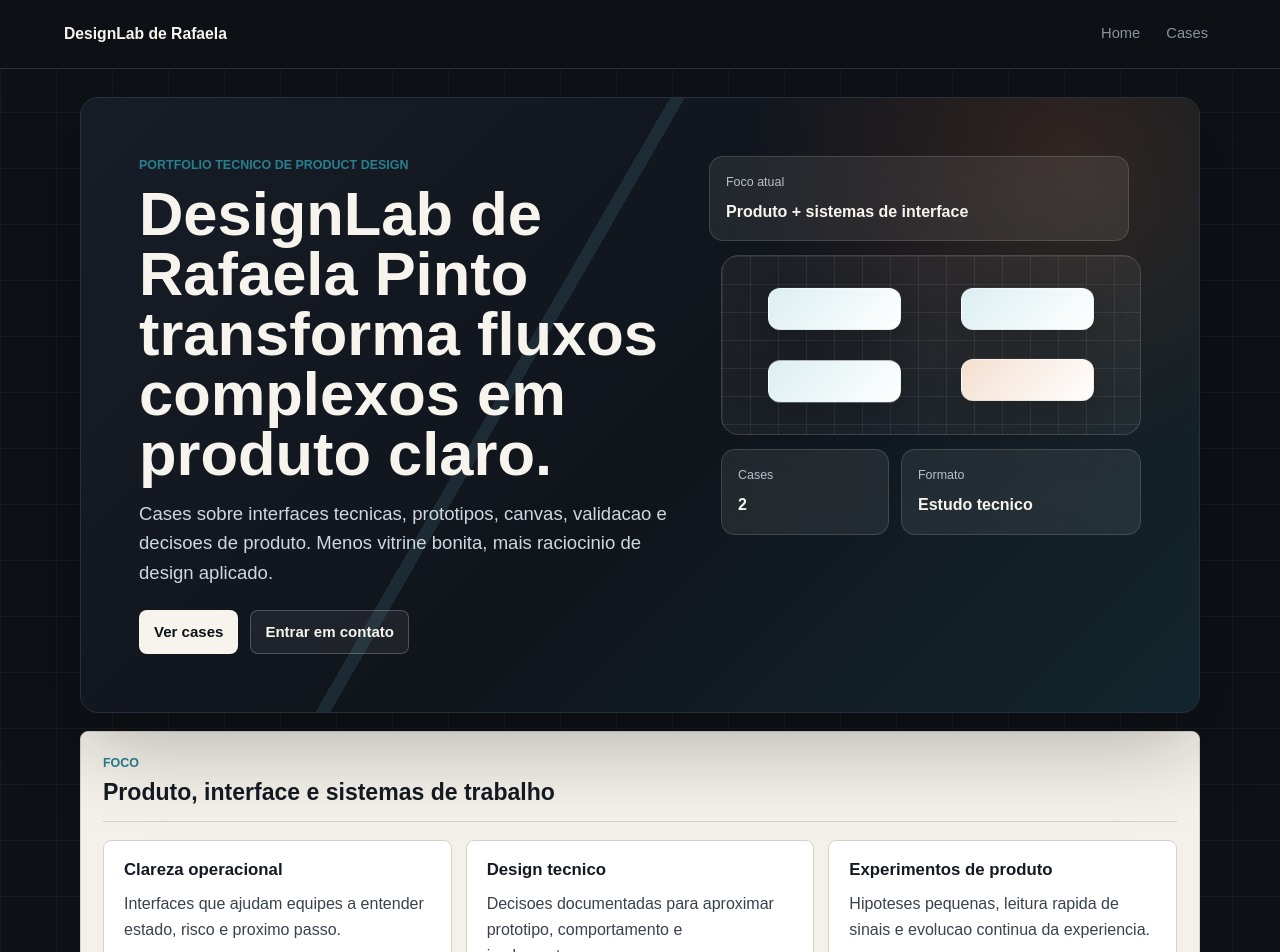
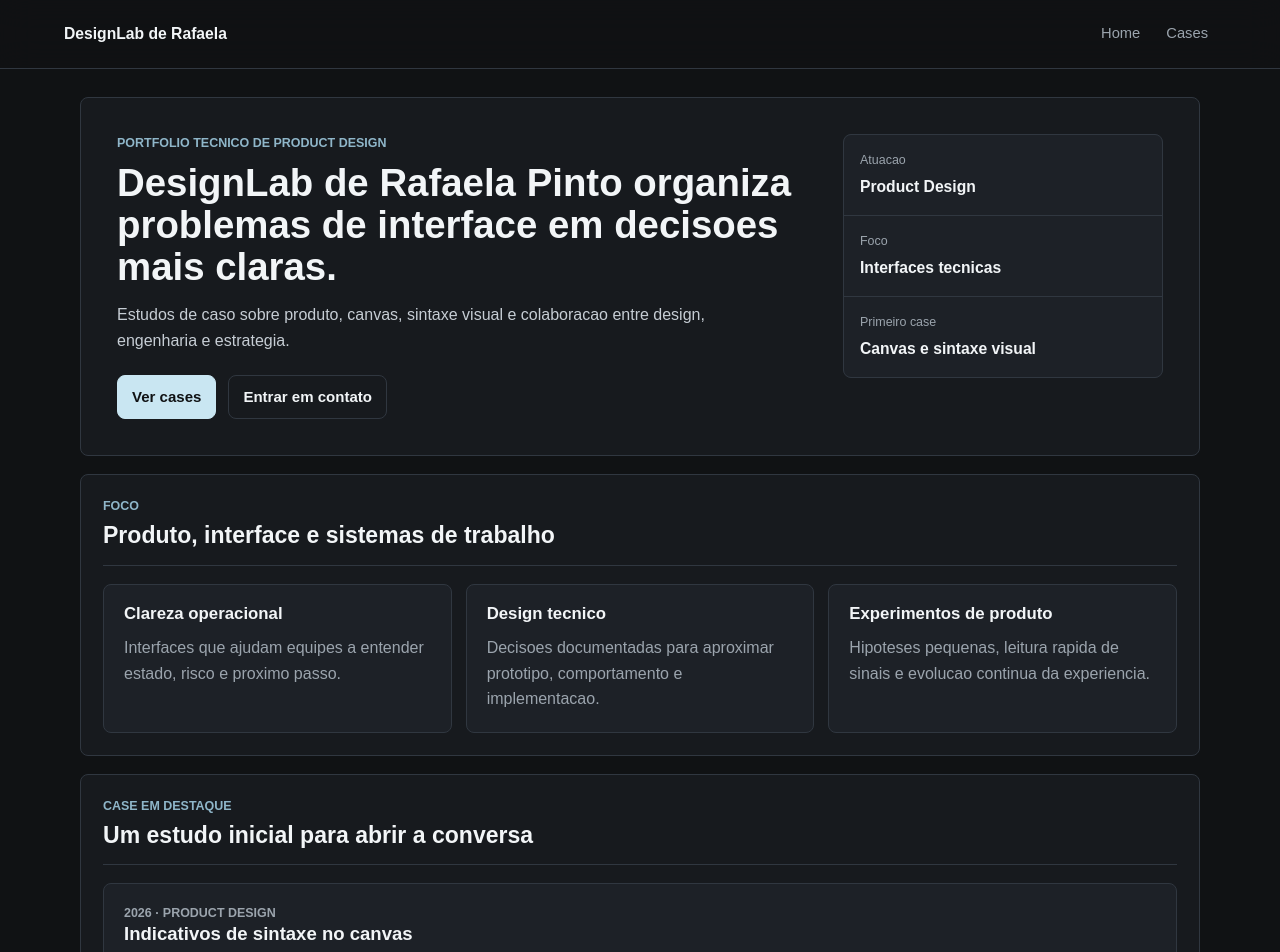
Before and after one commit to rafaelabp/DesignLab, a Next.js app: page / in a window 1280 px wide. Shown: the top 952 px of the page. Built offline with nearby package versions, Linux system fonts and the light colour scheme.

Commit message:
Revert "Redesign portfolio with stronger visual rhythm"
This reverts commit b61364409b6df9815c3db93f412ff46e60fb72ad.

```diff
--- a/app/globals.css
+++ b/app/globals.css
@@ -1,19 +1,16 @@
 :root {
-  --background: #0e1116;
-  --foreground: #f7f4ee;
-  --muted: #8a93a0;
-  --surface: #f4f1ea;
-  --surface-raised: #ffffff;
-  --surface-soft: #151a22;
-  --line: #d8d1c5;
-  --line-dark: #27303b;
-  --accent: #287f8f;
-  --accent-strong: #103f49;
-  --accent-soft: #dceff2;
-  --warm: #c26a3a;
-  --warm-soft: #f4dfd0;
-  --ink-soft: #39424d;
-  --focus: #66c6d6;
+  --background: #101214;
+  --foreground: #f2f5f7;
+  --muted: #9ba4ad;
+  --surface: #171a1e;
+  --surface-raised: #1d2127;
+  --surface-soft: #14171b;
+  --line: #303740;
+  --accent: #8fb6c9;
+  --accent-strong: #c9e6f2;
+  --accent-soft: #172934;
+  --ink-soft: #c6cdd4;
+  --focus: #9fd4ec;
 }
 
 * {
@@ -26,11 +23,7 @@ html {
 
 body {
   margin: 0;
-  background:
-    linear-gradient(90deg, rgb(255 255 255 / 4%) 1px, transparent 1px),
-    linear-gradient(180deg, rgb(255 255 255 / 4%) 1px, transparent 1px),
-    var(--background);
-  background-size: 56px 56px;
+  background: var(--background);
   color: var(--foreground);
   font-family: Arial, Helvetica, sans-serif;
   line-height: 1.6;
@@ -53,7 +46,7 @@ p {
 
 .siteHeader,
 .siteFooter {
-  border-color: var(--line-dark);
+  border-color: var(--line);
   border-style: solid;
   padding: 16px clamp(20px, 5vw, 72px);
 }
@@ -67,7 +60,7 @@ p {
   justify-content: space-between;
   gap: 24px;
   border-width: 0 0 1px;
-  background: color-mix(in srgb, var(--background) 88%, transparent);
+  background: color-mix(in srgb, var(--background) 94%, transparent);
   backdrop-filter: blur(16px);
 }
 
@@ -76,7 +69,7 @@ p {
   justify-content: space-between;
   gap: 16px;
   border-width: 1px 0 0;
-  color: #b9c0c8;
+  color: var(--muted);
 }
 
 .brand {
@@ -98,7 +91,7 @@ p {
 }
 
 .nav a:hover {
-  background: rgb(255 255 255 / 8%);
+  background: var(--surface-raised);
   color: var(--foreground);
 }
 
@@ -121,118 +114,50 @@ p {
   border: 1px solid var(--line);
   border-radius: 8px;
   background: var(--surface);
-  color: #151922;
   padding: 22px;
 }
 
 .heroPanel {
   display: grid;
   align-items: start;
-  grid-template-columns: minmax(0, 1fr) minmax(300px, 420px);
-  gap: clamp(24px, 5vw, 54px);
-  overflow: hidden;
-  border: 1px solid var(--line-dark);
-  border-radius: 18px;
-  background: linear-gradient(135deg, #171d27 0%, #10141b 54%, #13262d 100%);
-  box-shadow: 0 28px 90px rgb(0 0 0 / 28%);
-  padding: clamp(26px, 5vw, 58px);
-  position: relative;
-}
-
-.heroPanel::before {
-  content: "";
-  position: absolute;
-  inset: 0;
-  background:
-    linear-gradient(120deg, transparent 0 40%, rgb(102 198 214 / 12%) 40% 41%, transparent 41% 100%),
-    radial-gradient(circle at 88% 10%, rgb(194 106 58 / 18%), transparent 28%);
-  pointer-events: none;
+  grid-template-columns: minmax(0, 1fr) 320px;
+  gap: 20px;
+  border: 1px solid var(--line);
+  border-radius: 8px;
+  background: var(--surface);
+  padding: clamp(22px, 4vw, 36px);
 }
 
 .heroContent {
   align-self: center;
-  position: relative;
-  z-index: 1;
 }
 
-.heroVisual {
+.heroAside {
   display: grid;
-  gap: 14px;
-  position: relative;
-  z-index: 1;
+  align-self: start;
+  align-content: start;
+  gap: 1px;
+  overflow: hidden;
+  border: 1px solid var(--line);
+  border-radius: 8px;
+  background: var(--line);
 }
 
-.signalCard,
-.signalGrid div {
-  border: 1px solid rgb(255 255 255 / 14%);
-  border-radius: 14px;
-  background: rgb(255 255 255 / 8%);
-  backdrop-filter: blur(12px);
+.heroAside div {
+  display: grid;
+  gap: 3px;
+  background: var(--surface-raised);
   padding: 16px;
 }
 
-.signalCard span,
-.signalGrid span {
-  display: block;
-  color: #b9c0c8;
+.heroAside span {
+  color: var(--muted);
   font-size: 0.78rem;
-  margin-bottom: 6px;
 }
 
-.signalCard strong,
-.signalGrid strong {
+.heroAside strong {
   color: var(--foreground);
-  font-size: 1rem;
-}
-
-.signalCardPrimary {
-  transform: translateX(-12px);
-}
-
-.signalGrid {
-  display: grid;
-  grid-template-columns: 0.7fr 1fr;
-  gap: 12px;
-}
-
-.flowMap {
-  display: grid;
-  grid-template-columns: repeat(2, minmax(0, 1fr));
-  gap: 12px;
-  min-height: 180px;
-  border: 1px solid rgb(255 255 255 / 14%);
-  border-radius: 18px;
-  background:
-    linear-gradient(90deg, rgb(255 255 255 / 7%) 1px, transparent 1px),
-    linear-gradient(180deg, rgb(255 255 255 / 7%) 1px, transparent 1px),
-    rgb(255 255 255 / 5%);
-  background-size: 28px 28px;
-  padding: 22px;
-}
-
-.flowMap span {
-  align-self: center;
-  justify-self: center;
-  width: 74%;
-  height: 42px;
-  border: 1px solid rgb(255 255 255 / 22%);
-  border-radius: 12px;
-  background: linear-gradient(135deg, var(--accent-soft), #ffffff);
-  box-shadow: 0 12px 34px rgb(0 0 0 / 18%);
-  animation: floatCard 5.5s ease-in-out infinite;
-}
-
-.flowMap span:nth-child(2) {
-  animation-delay: 0.4s;
-}
-
-.flowMap span:nth-child(3) {
-  animation-delay: 0.8s;
-}
-
-.flowMap span:nth-child(4) {
-  background: linear-gradient(135deg, var(--warm-soft), #ffffff);
-  animation-delay: 1.2s;
+  font-size: 0.98rem;
 }
 
 .eyebrow {
@@ -251,9 +176,8 @@ h3 {
 }
 
 h1 {
-  max-width: 780px;
-  font-size: clamp(2.25rem, 4.8vw, 4.8rem);
-  line-height: 0.98;
+  max-width: 720px;
+  font-size: clamp(1.9rem, 3vw, 2.8rem);
   letter-spacing: 0;
 }
 
@@ -271,8 +195,8 @@ h3 {
 .heroText {
   max-width: 600px;
   margin-top: 14px;
-  color: #d1d7de;
-  font-size: clamp(1rem, 1.45vw, 1.18rem);
+  color: var(--ink-soft);
+  font-size: 1rem;
 }
 
 .heroActions {
@@ -287,33 +211,22 @@ h3 {
   min-height: 44px;
   align-items: center;
   justify-content: center;
-  border: 1px solid transparent;
+  border: 1px solid var(--line);
   border-radius: 8px;
   padding: 9px 14px;
   font-size: 0.94rem;
   font-weight: 700;
-  transition: transform 180ms ease, border-color 180ms ease, background 180ms ease;
 }
 
 .buttonPrimary {
-  background: var(--foreground);
+  border-color: var(--accent-strong);
+  background: var(--accent-strong);
   color: var(--background);
 }
 
 .buttonSecondary {
-  border-color: rgb(255 255 255 / 22%);
-  background: rgb(255 255 255 / 6%);
+  background: transparent;
   color: var(--foreground);
-}
-
-.section:not(.hero) .buttonSecondary {
-  border-color: var(--line);
-  background: transparent;
-  color: #151922;
-}
-
-.button:hover {
-  transform: translateY(-2px);
 }
 
 .focusGrid,
@@ -346,15 +259,6 @@ h3 {
   background: var(--surface-raised);
   box-shadow: none;
   padding: 20px;
-  transition: transform 180ms ease, box-shadow 180ms ease, border-color 180ms ease;
-}
-
-.focusGrid article:hover,
-.processGrid article:hover,
-.caseCard:hover {
-  border-color: color-mix(in srgb, var(--accent) 55%, var(--line));
-  box-shadow: 0 18px 46px rgb(22 31 40 / 12%);
-  transform: translateY(-3px);
 }
 
 .focusGrid p,
@@ -362,7 +266,7 @@ h3 {
 .caseCard p,
 .section > p,
 .caseBullets {
-  color: var(--ink-soft);
+  color: var(--muted);
 }
 
 .caseIntro {
@@ -401,34 +305,10 @@ h3 {
 
 .caseCard {
   display: flex;
-  min-height: 320px;
+  min-height: 200px;
   flex-direction: column;
   justify-content: space-between;
   gap: 20px;
-  overflow: hidden;
-  position: relative;
-}
-
-.caseCardVisual {
-  display: grid;
-  grid-template-columns: 1fr 0.7fr;
-  gap: 8px;
-  min-height: 96px;
-  margin-bottom: 4px;
-}
-
-.caseCardVisual span {
-  border: 1px solid color-mix(in srgb, var(--accent) 28%, var(--line));
-  border-radius: 10px;
-  background: linear-gradient(135deg, var(--accent-soft), #ffffff);
-}
-
-.caseCardVisual span:first-child {
-  grid-row: span 2;
-}
-
-.caseCardVisual span:last-child {
-  background: linear-gradient(135deg, var(--warm-soft), #ffffff);
 }
 
 .caseCardMeta {
@@ -465,28 +345,6 @@ h3 {
   padding: 5px 8px;
   font-size: 0.78rem;
   font-weight: 700;
-}
-
-@keyframes floatCard {
-  0%,
-  100% {
-    transform: translateY(0);
-  }
-
-  50% {
-    transform: translateY(-8px);
-  }
-}
-
-@media (prefers-reduced-motion: reduce) {
-  *,
-  *::before,
-  *::after {
-    animation-duration: 0.01ms !important;
-    animation-iteration-count: 1 !important;
-    scroll-behavior: auto !important;
-    transition-duration: 0.01ms !important;
-  }
 }
 
 .backLink {
@@ -526,10 +384,6 @@ h3 {
     grid-template-columns: 1fr;
   }
 
-  h1 {
-    font-size: clamp(2rem, 11vw, 3.2rem);
-  }
-
   .section:not(.hero) {
     padding: 18px;
   }
--- a/app/page.tsx
+++ b/app/page.tsx
@@ -4,16 +4,18 @@ import { Section } from "@/components/Section";
 import { cases } from "@/content/cases";
 
 export default function Home() {
+  const featuredCase = cases[0];
+
   return (
     <>
       <Section className="hero">
         <div className="heroPanel">
           <div className="heroContent">
             <p className="eyebrow">Portfolio tecnico de Product Design</p>
-            <h1>DesignLab de Rafaela Pinto transforma fluxos complexos em produto claro.</h1>
+            <h1>DesignLab de Rafaela Pinto organiza problemas de interface em decisoes mais claras.</h1>
             <p className="heroText">
-              Cases sobre interfaces tecnicas, prototipos, canvas, validacao e decisoes de
-              produto. Menos vitrine bonita, mais raciocinio de design aplicado.
+              Estudos de caso sobre produto, canvas, sintaxe visual e colaboracao entre design,
+              engenharia e estrategia.
             </p>
             <div className="heroActions" aria-label="Acoes principais">
               <Link className="button buttonPrimary" href="/cases">
@@ -25,26 +27,18 @@ export default function Home() {
             </div>
           </div>
 
-          <aside className="heroVisual" aria-label="Resumo visual do portfolio">
-            <div className="signalCard signalCardPrimary">
-              <span>Foco atual</span>
-              <strong>Produto + sistemas de interface</strong>
+          <aside className="heroAside" aria-label="Resumo profissional">
+            <div>
+              <span>Atuacao</span>
+              <strong>Product Design</strong>
             </div>
-            <div className="flowMap" aria-hidden="true">
-              <span />
-              <span />
-              <span />
-              <span />
+            <div>
+              <span>Foco</span>
+              <strong>Interfaces tecnicas</strong>
             </div>
-            <div className="signalGrid">
-              <div>
-                <span>Cases</span>
-                <strong>{cases.length}</strong>
-              </div>
-              <div>
-                <span>Formato</span>
-                <strong>Estudo tecnico</strong>
-              </div>
+            <div>
+              <span>Primeiro case</span>
+              <strong>Canvas e sintaxe visual</strong>
             </div>
           </aside>
         </div>
@@ -67,12 +61,8 @@ export default function Home() {
         </div>
       </Section>
 
-      <Section eyebrow="Cases" title="Projetos para entender processo, decisao e resultado">
-        <div className="caseList">
-          {cases.map((caseItem) => (
-            <CaseCard caseItem={caseItem} key={caseItem.slug} />
-          ))}
-        </div>
+      <Section eyebrow="Case em destaque" title="Um estudo inicial para abrir a conversa">
+        <CaseCard caseItem={featuredCase} />
       </Section>
     </>
   );
--- a/components/CaseCard.tsx
+++ b/components/CaseCard.tsx
@@ -8,13 +8,8 @@ type CaseCardProps = {
 export function CaseCard({ caseItem }: CaseCardProps) {
   return (
     <article className="caseCard">
-      <div className="caseCardVisual" aria-hidden="true">
-        <span />
-        <span />
-        <span />
-      </div>
       <div>
-        <p className="caseCardMeta">{caseItem.year} - {caseItem.role}</p>
+        <p className="caseCardMeta">{caseItem.year} · {caseItem.role}</p>
         <h3>{caseItem.title}</h3>
         <p>{caseItem.summary}</p>
       </div>
```
